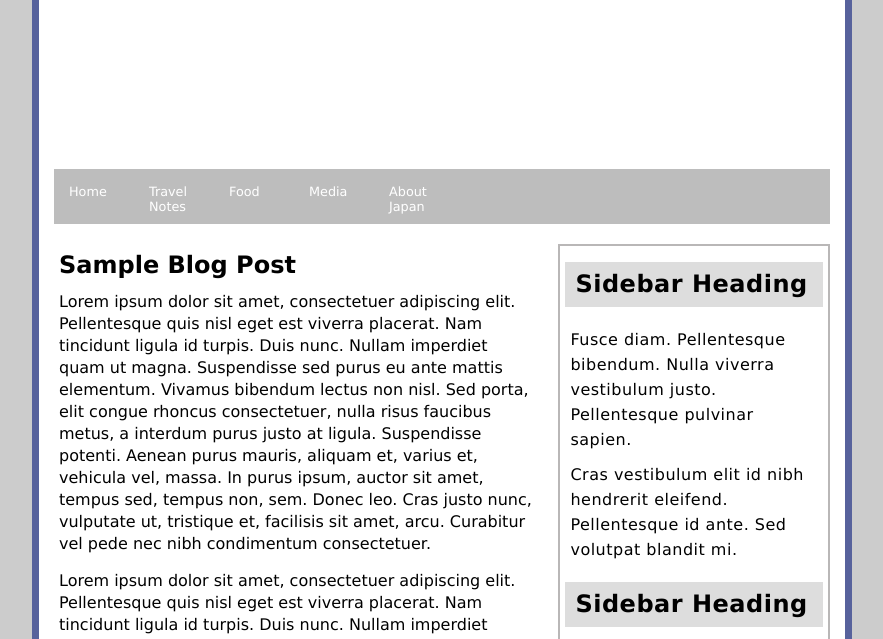
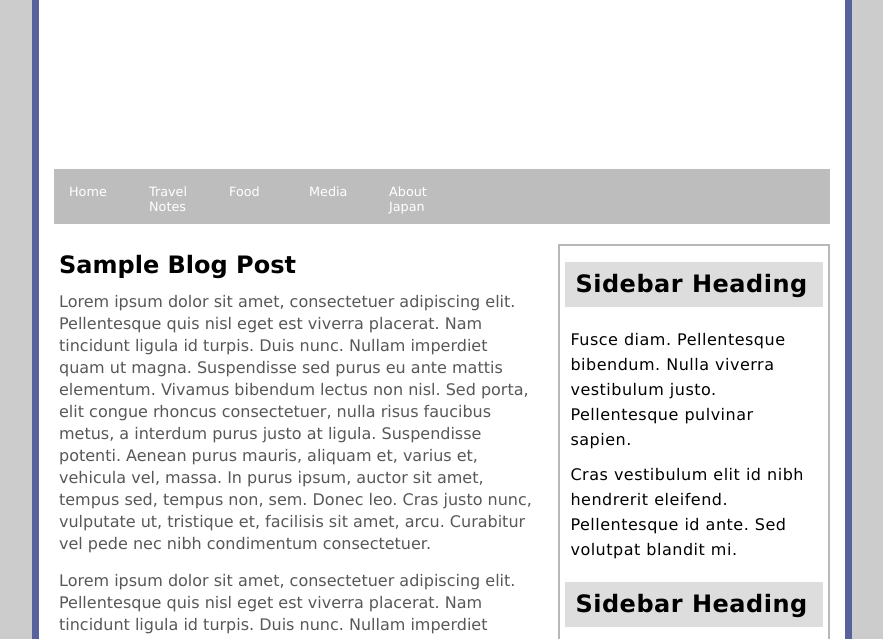
Before and after one commit to chasingdonis/week11, a plain HTML site: page index.html in a window 1280 px wide. Shown: the part 138-777 px from the top of the page, without its empty margins (198-1081 px from the left). Drawn offline with Linux system fonts and the light colour scheme.

Commit message:
rework on css

```diff
--- a/style.css
+++ b/style.css
@@ -89,7 +89,8 @@ main {
 	background: #DDDDDD;
 }
 
-.side_head h2 { padding: 10px;}
+.side_head h2 { padding: 10px;
+}
 
 footer {
 	background: #BDBDBD;
@@ -110,4 +111,5 @@ ul li {
 
 p {
 	margin-top: 15px; margin-bottom: 15px; margin-right: 20px;
+	color: #585858;
 	}/* CSS Document */
```
Also changed, not shown: index.html (+3 -68 lines).
